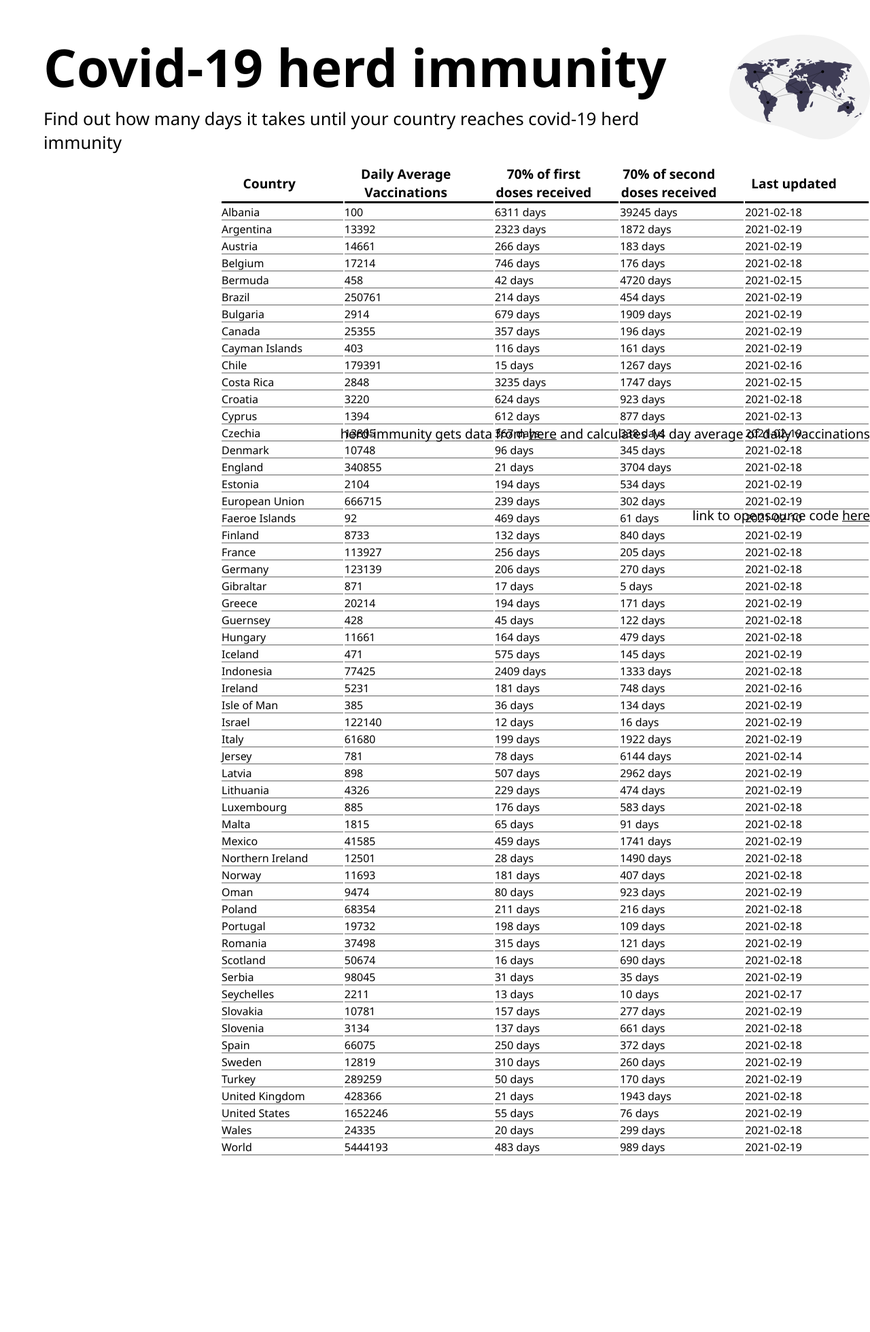
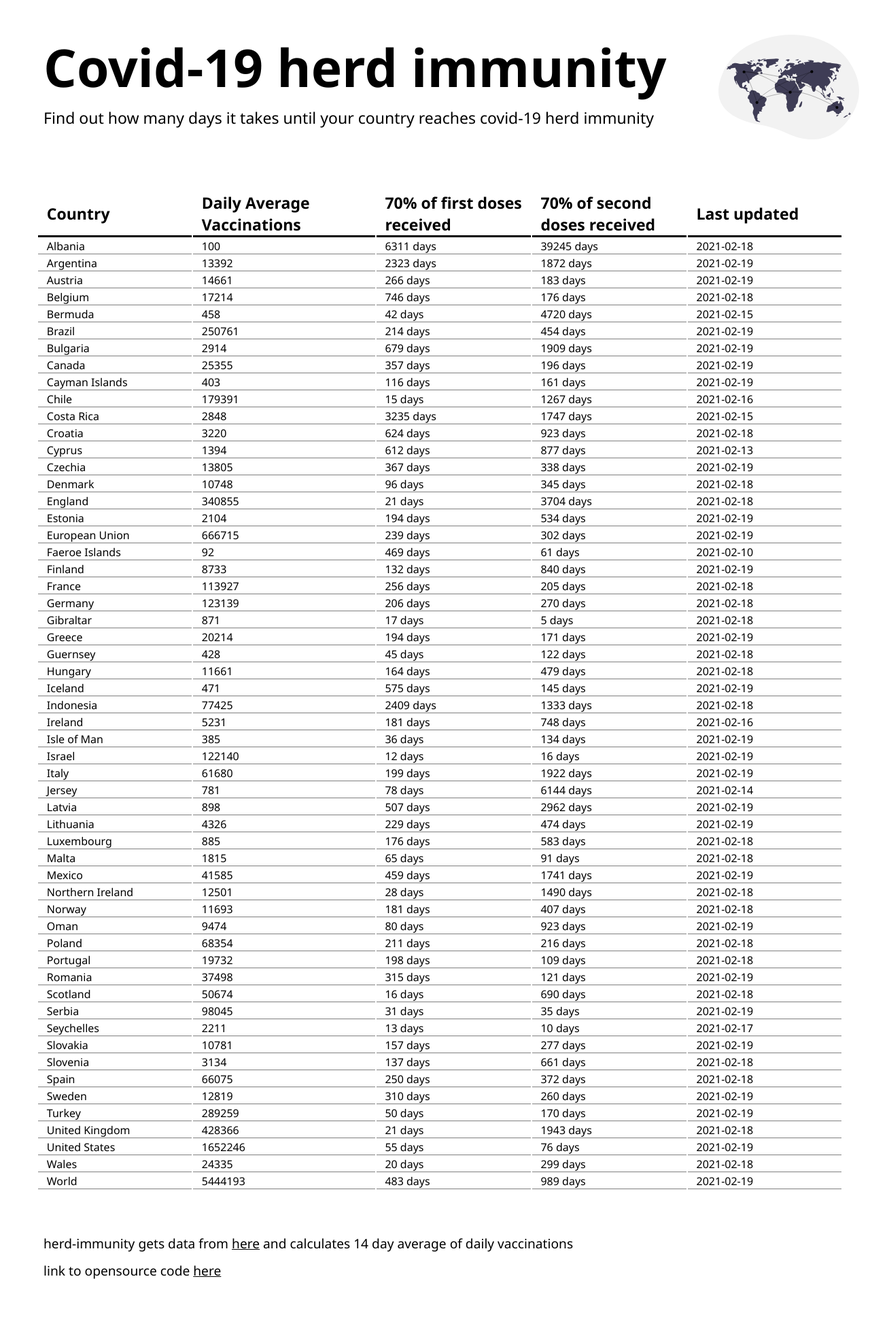
Before and after one commit to szelesaron/herd-immunity, a Flask app: page / in a window 1280 px wide. Shown: the whole page at 68% size. Before the commit the page ends 1699 px from the top, so only its background shows below. Run offline with Flask 2, Linux system fonts and the light colour scheme; data comes from the database, SQL or seed files in the repository; parts of the project's set-up code (start-up, migrations or seed data) failed here and were passed over.

Commit message:
fixed computer display too

```diff
--- a/static/css/main.css
+++ b/static/css/main.css
@@ -2,7 +2,7 @@
 :root {
   --green: #13713E;
   --fontSmall: 1.5vw;
-  --fontMedium: 2vw;
+  --fontMedium: 1.8vw;
   --fontLarge: 6vw;
   --phoneFontSmall: 2vw;
   --phoneFontMedium: 4vw;
@@ -58,6 +58,8 @@ header img {
 /* div around the table */
 .time-display {
   display: flex;
+  padding-top: 3vh;
+  margin-left: 10px;
 }
 /* the whole table */
 .table {
@@ -68,30 +70,13 @@ header img {
   position: sticky;
   top: 0;
   background-color: white;
-}
-
-th
-{
   border-bottom: 3px solid;
   width: 100vh;
 }
-
-/* style selects: https://moderncss.dev/custom-select-styles-with-pure-css/ */
-#country-dropdown {
-  margin-top: 10vh; margin-left: 5%;
-  width: 90%;
-  border: none;
-  border-bottom: 3px solid black;
-  font-size: 3vh;
-  font-weight: lighter;
-}
-#country-dropdown:focus {
-  outline: none;
-}
-.time-display h1 {
-  padding-top: 3vh;
-  text-align: center;
-  margin-left: 10px;
+/* for every row */
+.time-display td {
+  border-bottom: 1px solid gray;
+  padding-left: 1vw;
 }
 
 /* css for the footer part */
@@ -144,42 +129,43 @@ th
     padding-left: 5vw; padding-top: 5vw;
   }
   header img {
-    z-index: 0;
     position: initial;
     height: 12vw;
     padding-left: 6vw; padding-top: 4vw;
   }
 
-  /* specific css for middle part: the table with the data */
+  /* div around the table */
   .time-display {
-    height: 40vh;
-    padding-left: 25vw;
+    display: flex;
+    padding-top: 5vh; padding-left: 5vh; padding-right: 5vh;
+    margin-left: 10px;
   }
-
-  /* the table as a whole */
-/*   .time-display table {
-
-  } */
-
-  /* table headers */
+  /* the whole table */
+  .table {
+    flex: 1;
+    position: relative;
+  }
+  /* the table header */
   .time-display th {
-    font-size: var(--fontSmall);
-    padding-right: 3vw;
+    position: sticky;
+    top: 0;  /* required for stickyness */
+    font-size: var(--fontMedium);
+    background-color: white;
+    border-bottom: 3px solid;
+    width: 100vh;
+    text-align: left;
+    padding-left: 1vw;
   }
-
-  /* table rows */
-  .time-display td {
-    border-bottom: 1px solid rgb(97, 97, 97);
-  }
-
 
   /* css for the footer part */
   .footer {
-    height: 30vh;
+    margin: 5vw 0 5vw 5vw;
+    height: 10vh;
     display: flex;
-    align-items: flex-end;
+    flex-direction: column;
+    justify-content: space-around;
   }
   .footer h3 {
-    padding: 0 0 5vw 5vw;
+    flex: 1;
   }
 }
--- a/templates/index.html
+++ b/templates/index.html
@@ -36,7 +36,6 @@
           <td id="col">{{row[2]}} days</td>
           <td id="col">{{row[3]}} days</td>
           <td id="col">{{row[4]}}</td>
-
         </tr>
         {%- endfor %}
       </table>
```
